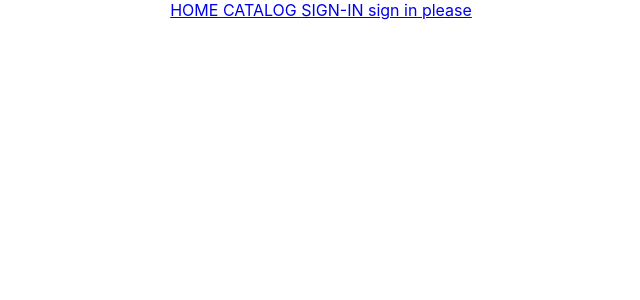
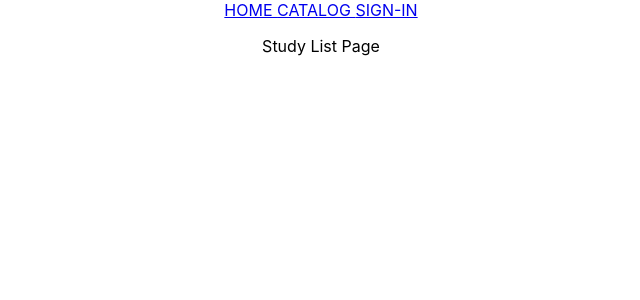
Before and after one commit to alessiasHUB/study-resource-catalog-front, a React (Create React App) app: page /study_list in a window 1280 px wide. Shown: the top 300 px of the page, without its empty margins (319-959 px from the left). Built offline with nearby package versions, Linux system fonts and the light colour scheme; no server answers.

Commit message:
study list added + cond rendering

```diff
--- a/src/App.tsx
+++ b/src/App.tsx
@@ -1,19 +1,19 @@
 import React from "react";
+import { Route, Routes } from "react-router-dom";
 import HomePage from "./components/HomePage";
 import CatalogPage from "./components/CatalogPage";
-import { Route, Routes } from "react-router-dom";
 import SignInPage from "./components/SignInPage";
+import NavBar from "./components/NavBar";
+import StudyListPage from "./components/StudyListPage";
 import axios from "axios";
 import { IUserData } from "./utils/interfaces";
 import { useCallback, useEffect, useState } from "react";
 import { url } from "./utils/url";
 import "./App.css";
-import NavBar from "./components/NavBar";
 
 function App() {
   const [users, setUsers] = useState<IUserData[]>([]);
   const [signedInUser, setSignedInUser] = useState<string | undefined>();
-  //signedinuser to be used in top corner of navbar after it has been assigned ---> may need to pass this state from App down to SigninPage instead***
 
   const fetchAndStoreUsers = useCallback(async () => {
     const response = await axios.get(`${url}/users`);
@@ -39,6 +39,7 @@ function App() {
             <SignInPage IUserData={users} setSignedInUser={setSignedInUser} />
           }
         />
+        <Route path="/study_list" element={<StudyListPage />} />
       </Routes>
     </div>
   );
--- a/src/components/NavBar.tsx
+++ b/src/components/NavBar.tsx
@@ -5,13 +5,19 @@ interface NavBarProps {
 function NavBar(props: NavBarProps): JSX.Element {
   return (
     <nav>
-      <Link to="/"> HOME </Link>
-      <Link to="/catalog"> CATALOG </Link>
-      <Link to="/signIn"> SIGN-IN </Link>
       {props.signedInUser !== undefined ? (
-        <p>{props.signedInUser}</p>
+        <>
+          <Link to="/"> HOME </Link>
+          <Link to="/catalog"> CATALOG </Link>
+          <Link to="/study_list"> STUDY LIST </Link>
+          <p>{props.signedInUser}</p>
+        </>
       ) : (
-        <Link to="/signIn"> sign in please </Link>
+        <>
+          <Link to="/"> HOME </Link>
+          <Link to="/catalog"> CATALOG </Link>
+          <Link to="/signIn"> SIGN-IN </Link>
+        </>
       )}
     </nav>
   );
--- /dev/null
+++ b/src/components/StudyListPage.tsx
@@ -0,0 +1,3 @@
+export default function StudyListPage(): JSX.Element {
+  return <p>Study List Page</p>;
+}
```
